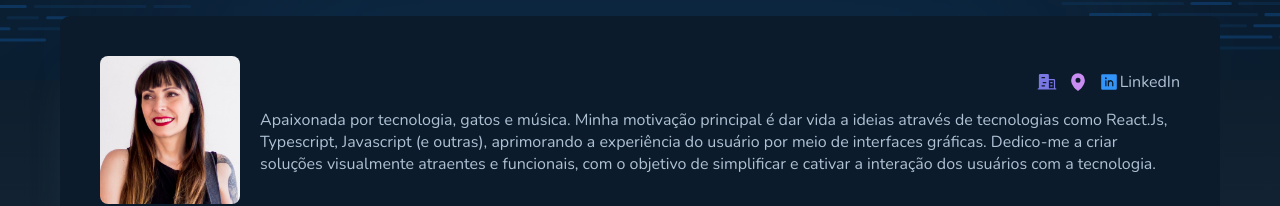
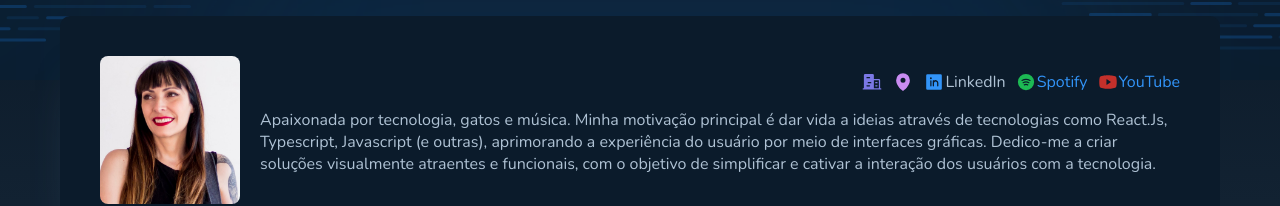
Before and after one commit to gdegato/gdegato, a React (Vite) app: page / in a window 1280 px wide. Shown: the part 220-426 px from the top of the page. Built offline with nearby package versions, Linux system fonts and the light colour scheme; no server answers.

Commit message:
youtube e spotify links

```diff
--- a/src/components/Profile/index.tsx
+++ b/src/components/Profile/index.tsx
@@ -1,7 +1,7 @@
 import axios from 'axios';
 import { useEffect, useState } from 'react';
 import { GdeGatoProfile, ProfileContent, ProfileIdentityCompany } from './styles';
-import { Buildings, MapPin, LinkedinLogo } from 'phosphor-react';
+import { Buildings, MapPin, LinkedinLogo, SpotifyLogo, YoutubeLogo } from 'phosphor-react';
 import rose from '../../assets/rose-3.jpg';
 
 type Profile = {
@@ -54,11 +54,11 @@ export function Profile() {
                                     weight="fill" />
                                 {profile.company}</p>
                         </div>
-
                         <div className='location-profile'>
-                            <p >
+                            <p>
                                 <MapPin size={20} color="#c98cf1" weight="fill" />
-                                {profile.location}</p>
+                                {profile.location}
+                            </p>
                         </div>
                         <div>
                             <a className='link-linkedin' href='https://www.linkedin.com/in/roselefernandes/' target='_blank'>
@@ -66,7 +66,18 @@ export function Profile() {
                                     <LinkedinLogo size={20} color="#3294F8" weight="fill" />
                                     LinkedIn</p></a>
                         </div>
-
+                        <div>
+                            <a className='link-spotify' href='https://open.spotify.com/intl-pt/artist/1Uzxo4SNzx8XPiXH8dy3Nm?si=VJVF4xwtSSGLDzPoWJqSgw' target='_blank'>
+                                <p>
+                                    <SpotifyLogo size={20} color="#1db954" weight="fill" />
+                                    Spotify</p></a>
+                        </div>
+                        <div>
+                            <a className='link-yt' href='https://www.youtube.com/@rosefernandes' target='_blank'>
+                                <p>
+                                    <YoutubeLogo size={20} color="#c4302b" weight="fill" />
+                                    YouTube</p></a>
+                        </div>
                     </ProfileIdentityCompany>
                 </div>
                 <div className='profile-description'>
```
